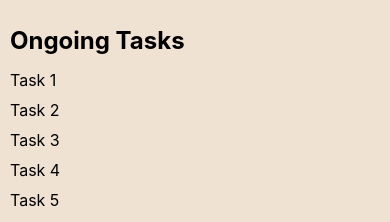
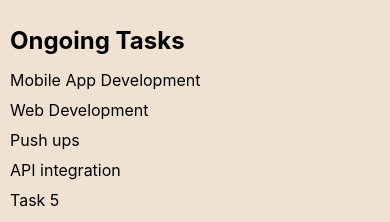
Before and after one commit to Johnson-Junior/rn-assignment3-11205898, a React Native app: screen / in a window 390 px wide. Shown: the part 321-543 px from the top of the page. Built offline with nearby package versions, Linux system fonts and the light colour scheme.

Commit message:
Add files via upload

```diff
--- a/App.js
+++ b/App.js
@@ -10,10 +10,10 @@ export default function App() {
   const [task, setTask] = useState('');
   const [tasks, setTasks] = useState([]);
   const [ongoingTasks, setOngoingTasks] = useState([
-    'Task 1',
-    'Task 2',
-    'Task 3',
-    'Task 4',
+    'Mobile App Development',
+    'Web Development',
+    'Push ups',
+    'API integration',
     'Task 5',
     'Task 6',
     'Task 7',
```
